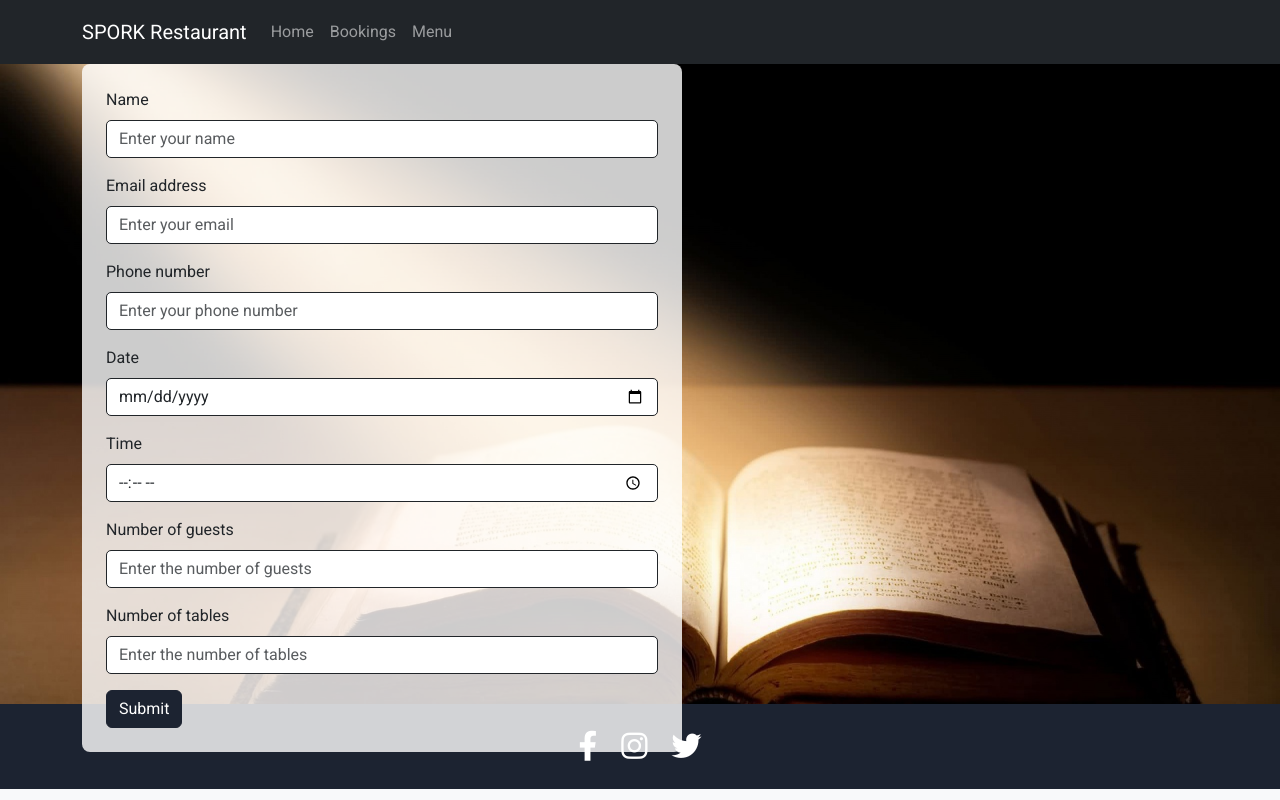
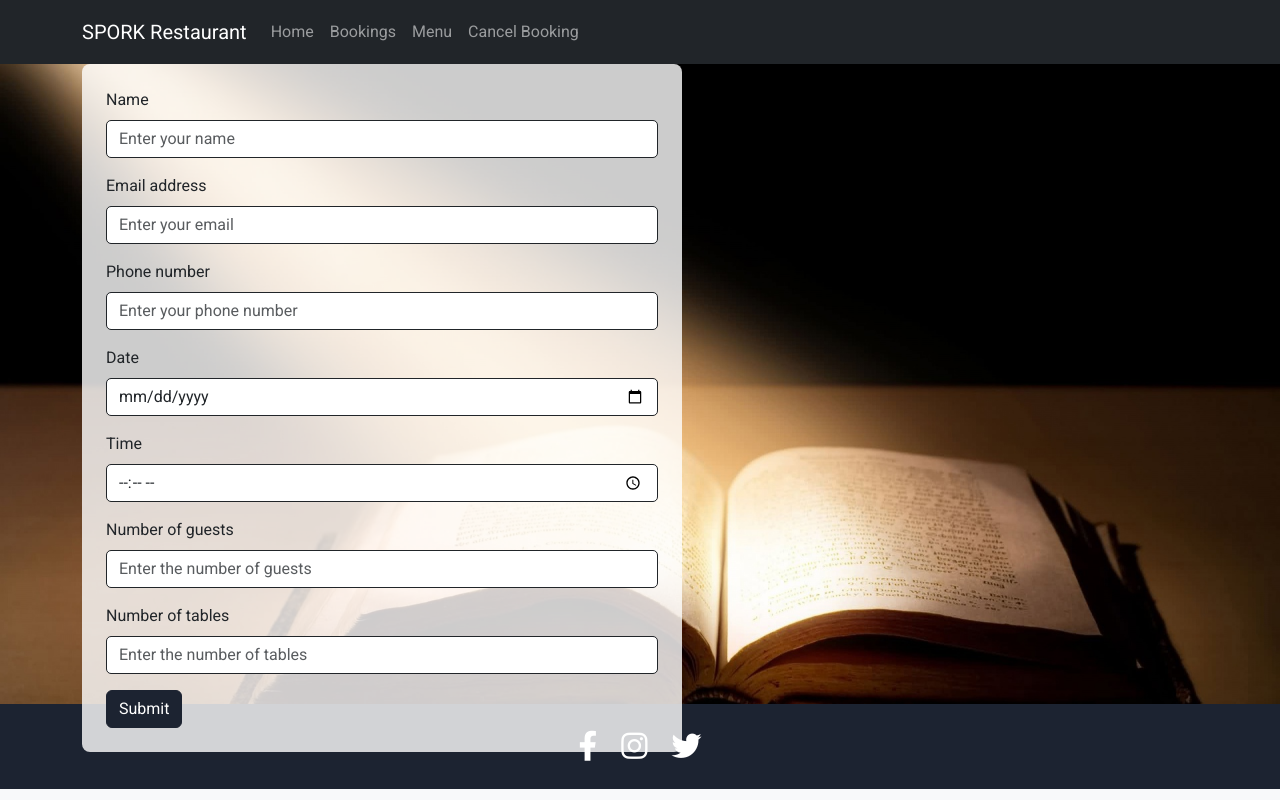
Before and after one commit to tronborg2000/Restaurant-Booking-One, a Flask app: page /booking in a window 1280 px wide. Run offline with Flask 3, Linux system fonts and the light colour scheme; some libraries are stand-ins or nearby versions.

Commit message:
add nav cancel booking links

```diff
--- a/templates/booking.html
+++ b/templates/booking.html
@@ -28,10 +28,14 @@
           <li class="nav-item">
             <a class="nav-link" href="/menu">Menu</a>
           </li>
+          <li class="nav-item">
+            <a class="nav-link" href="/cancel-booking">Cancel Booking</a>
+          </li>
         </ul>
       </div>
     </div>
   </nav>
+
 
   <section class="booking-section">
     <div class="container">
--- a/templates/cancel_booking.html
+++ b/templates/cancel_booking.html
@@ -27,10 +27,14 @@
               <li class="nav-item">
                 <a class="nav-link" href="/menu">Menu</a>
               </li>
+              <li class="nav-item">
+                <a class="nav-link" href="/cancel-booking">Cancel Booking</a>
+              </li>
             </ul>
           </div>
         </div>
       </nav>
+
 
   <section class="booking-section">
     <div class="container">
--- a/templates/index.html
+++ b/templates/index.html
@@ -28,10 +28,14 @@
           <li class="nav-item">
             <a class="nav-link" href="/menu">Menu</a>
           </li>
+          <li class="nav-item">
+            <a class="nav-link" href="/cancel-booking">Cancel Booking</a>
+          </li>
         </ul>
       </div>
     </div>
   </nav>
+
 
   <section class="hero-section">
     <div class="container">
--- a/templates/menu.html
+++ b/templates/menu.html
@@ -28,10 +28,14 @@
           <li class="nav-item">
             <a class="nav-link" href="/menu">Menu</a>
           </li>
+          <li class="nav-item">
+            <a class="nav-link" href="/cancel-booking">Cancel Booking</a>
+          </li>
         </ul>
       </div>
     </div>
   </nav>
+
   <section class="menu-hero-section">
     <div class="menu-hero-overlay"></div>
     <div class="container">
```
Also changed, not shown: README.md.
